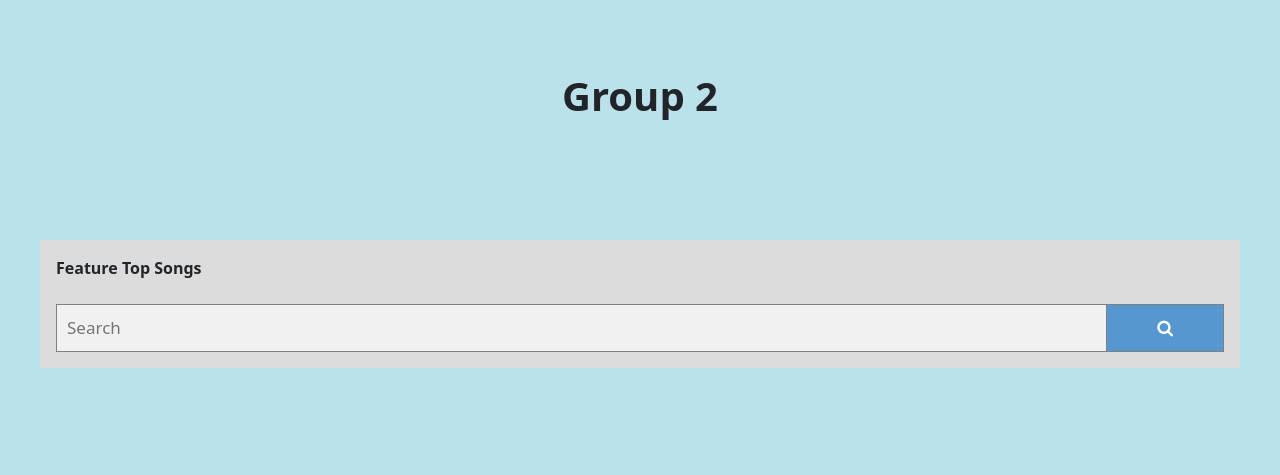
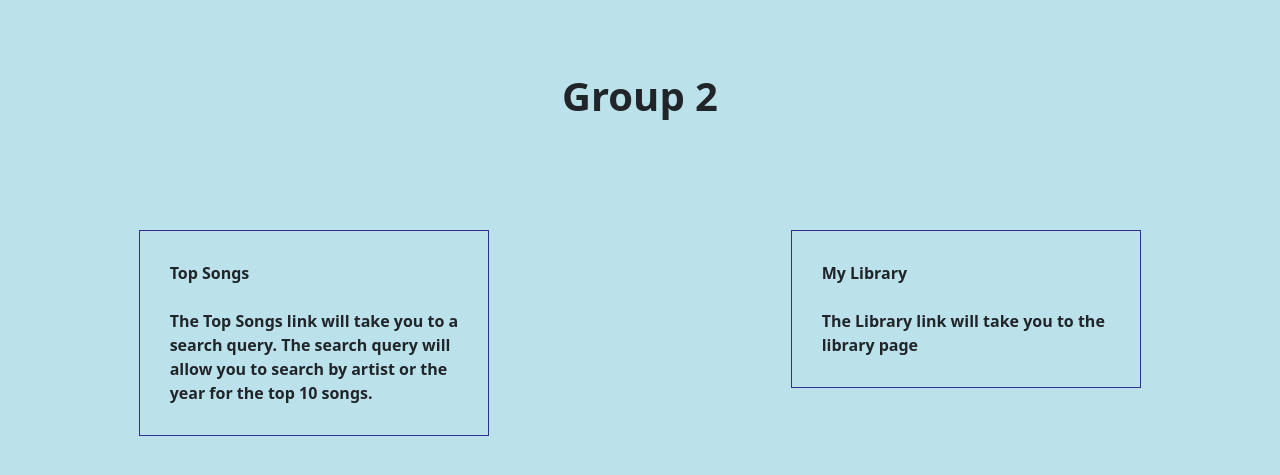
Before and after one commit to CSU-CPSC4205-2023-Summer/group_2, a Flask app: page / in a window 1280 px wide. Shown: the part 56-531 px from the top of the page. Run offline with Flask 3, Linux system fonts and the light colour scheme.

Commit message:
Update firstpage.html

```diff
--- a/templates/firstpage.html
+++ b/templates/firstpage.html
@@ -16,6 +16,9 @@
       }
       p {
         font-weight: bold;
+        border: solid 1pt rgb(49, 49, 141);
+        margin: 30px;
+        padding: 30px;
       }
       * {
         box-sizing: border-box;
@@ -66,12 +69,17 @@
       </div>
     </nav><br/><br/><br/>
     <h1>Group 2</h1><br/><br/><br/>
-    <div style="background-color: #DCDCDC; margin: 40px;"  class="p-3">
-      <label><strong>Feature Top Songs</strong></label><br/><br/>
-      <form class="example" action="/action_page.php">
-        <input type="text" placeholder="Search" name="search">
-        <button type="submit"><i class="fa fa-search"></i></button>
-      </form>
+    <div class="row justify-content-around">
+      <div class="col-4">
+        <p>Top Songs<br/><br/>
+          The Top Songs link will take you to a search query. The search query will allow you to search by artist or the year for the top 10 songs.
+        </p>
+      </div>
+      <div class="col-4">
+        <p>My Library<br/><br/>
+          The Library link will take you to the library page
+        </p>
+      </div>
     </div>
   </body>
 </html>
```
